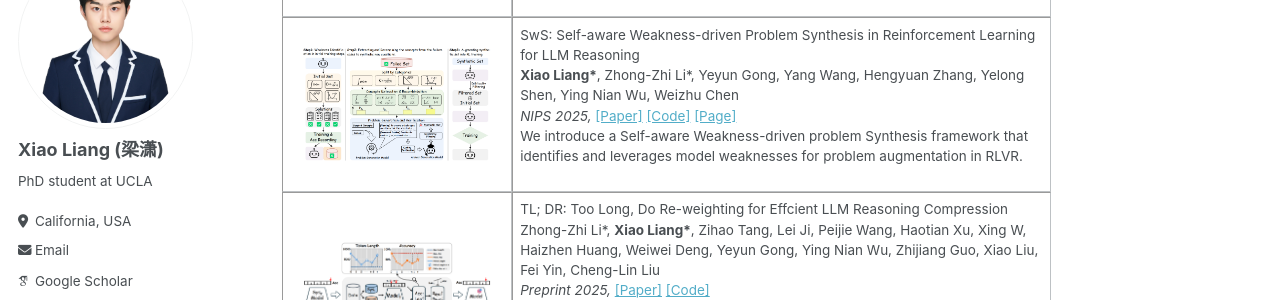
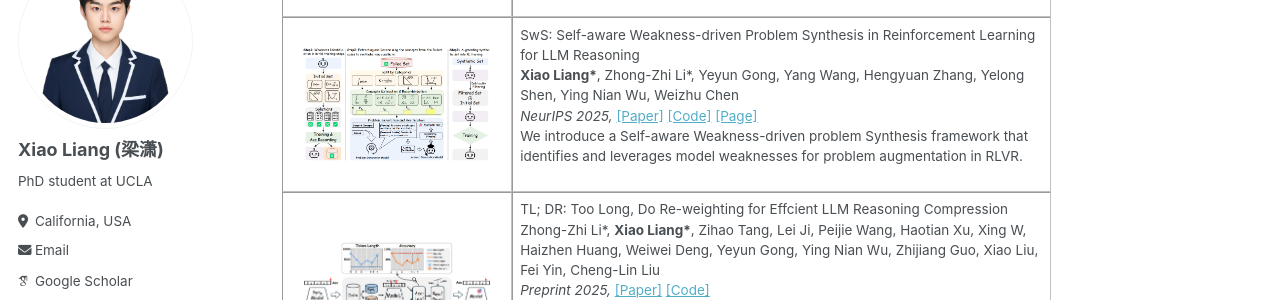
Before and after one commit to MasterVito/MasterVito.github.io, a Jekyll site: the page built from _pages/about.md, in a window 1280 px wide and 900 px high, scrolled down 717 px. Shown: the part 152-452 px from the top of the window. Built offline with Jekyll 4.4.1, drawn with Linux system fonts in a browser that asks for light colours; some web fonts are replaced.

Commit message:
Update about.md

```diff
--- a/_pages/about.md
+++ b/_pages/about.md
@@ -68,7 +68,7 @@
       <br>
       <b>Xiao Liang*</b>, Zhong-Zhi Li*, Yeyun Gong, Yang Wang, Hengyuan Zhang, Yelong Shen, Ying Nian Wu, Weizhu Chen
       <br>
-      <em>NIPS 2025, </em> <a href="https://arxiv.org/abs/2506.08989">[Paper]</a> <a href="https://github.com/MasterVito/SwS">[Code]</a> <a href="https://mastervito.github.io/MasterVito.SwS.github.io/">[Page]</a>
+      <em>NeurIPS 2025, </em> <a href="https://arxiv.org/abs/2506.08989">[Paper]</a> <a href="https://github.com/MasterVito/SwS">[Code]</a> <a href="https://mastervito.github.io/MasterVito.SwS.github.io/">[Page]</a>
       <br>
       <p> We introduce a Self-aware Weakness-driven problem Synthesis framework that identifies and leverages model weaknesses for problem augmentation in RLVR.</p>
     </td>
```
